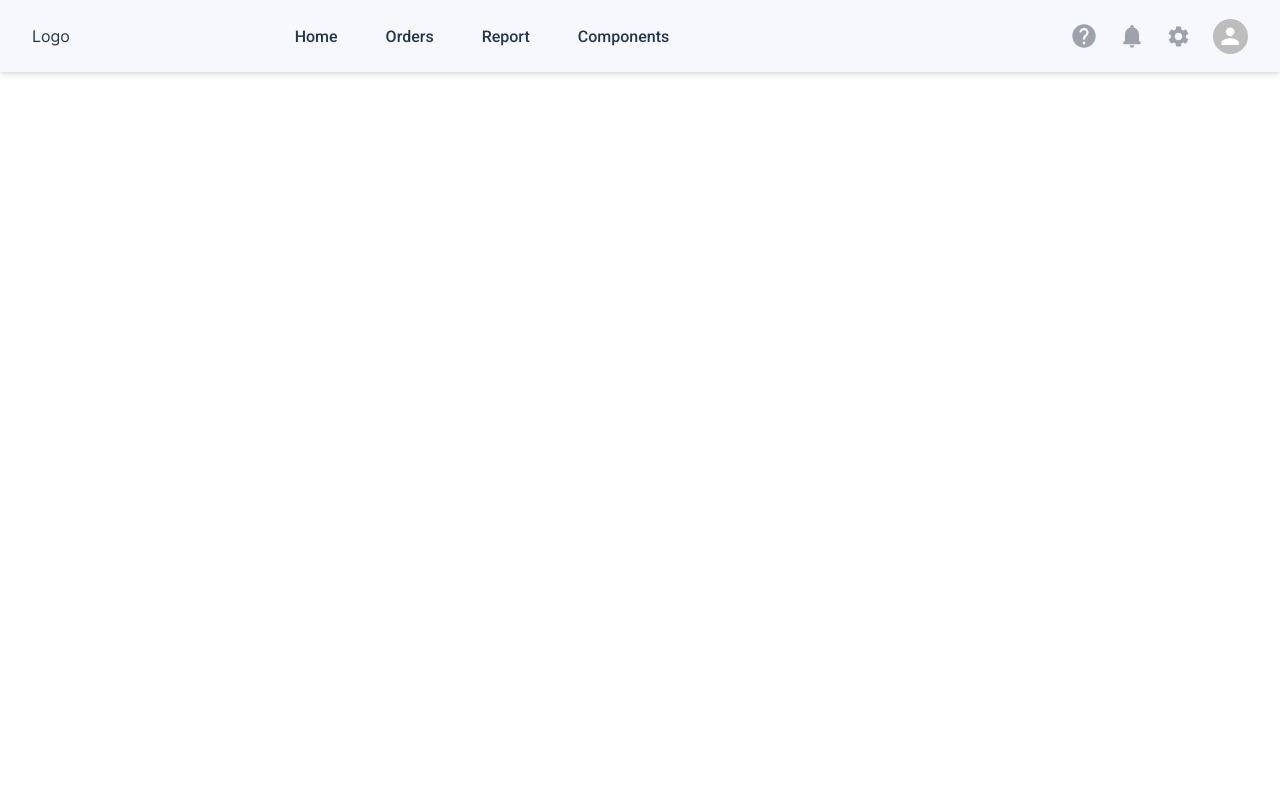
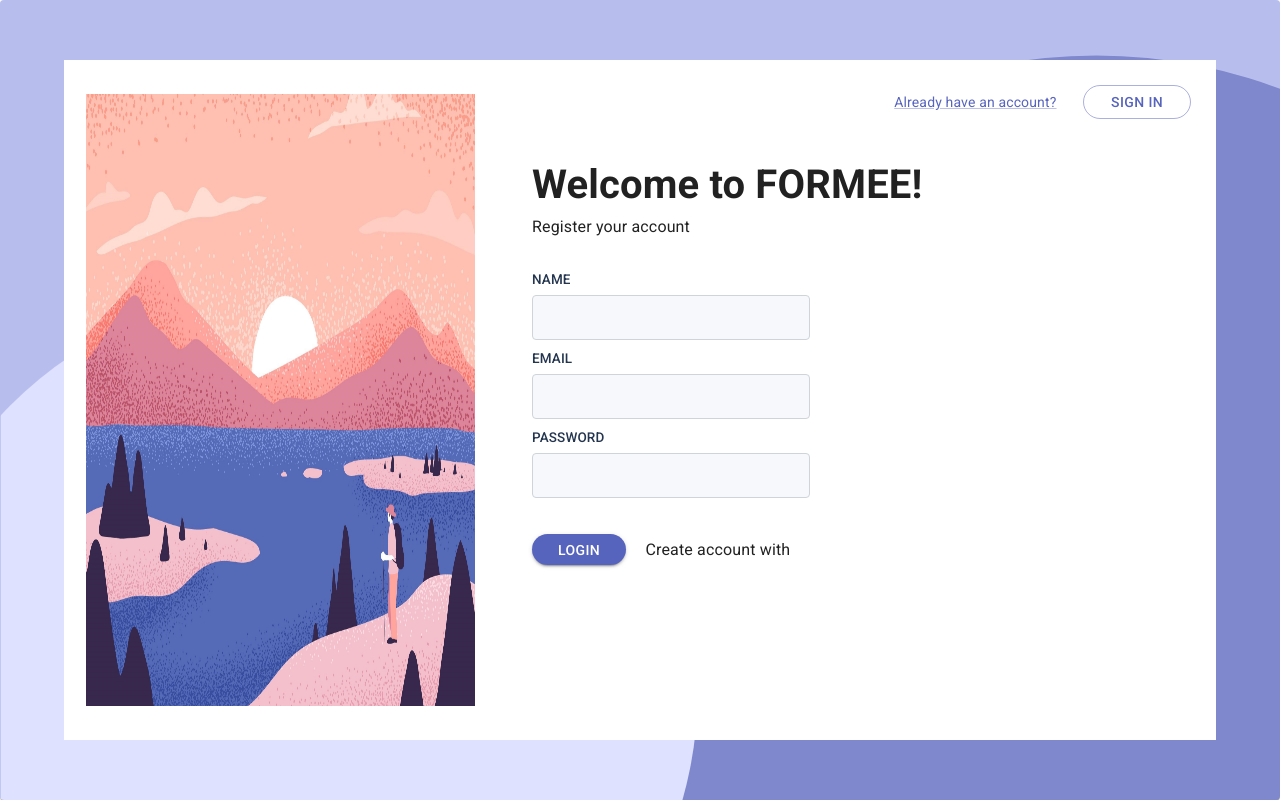
Before and after one commit to kihku/formee-frontend, a React (Create React App) app: page /login in a window 1280 px wide. Built offline with nearby package versions, Linux system fonts and the light colour scheme.

Commit message:
finish draft layout for login

```diff
--- a/src/App.tsx
+++ b/src/App.tsx
@@ -7,13 +7,13 @@ import "./App.css";
 
 function App() {
   return (
-    <Layout>
+    //<Layout>
       <Routes>
         <Route path="/components" element={<ComponentsPage />} />
         <Route path="/settings" element={<SettingsPage />} />
         <Route path="/login" element={<LoginPage />} />
       </Routes>
-    </Layout>
+    //</Layout>
   );
 }
 
--- a/src/components/CustomButton/index.tsx
+++ b/src/components/CustomButton/index.tsx
@@ -25,8 +25,8 @@ export const CustomButton = ({ text, link, color, startIcon, endIcon, type, hand
     //   backgroundColor: color ? (isType("outlined") ? COLORS.background : color) : COLORS.primary,
     //   color: "white",
     // },
-    paddingX: "20px",
-    paddingY: "10px",
+    paddingX: "4%",
+    paddingY: "0.5%",
     // backgroundColor: color ? (isType("outlined") ? COLORS.background : color) : COLORS.primary,
     borderRadius: isType("rounded") ? 10 : 2,
   };
--- a/src/pages/login/index.tsx
+++ b/src/pages/login/index.tsx
@@ -1,4 +1,17 @@
-import { CardMedia, Divider, Grid } from "@mui/material";
+import {
+  CardMedia,
+  Box,
+  Container,
+  Divider,
+  Grid,
+  Paper,
+  CssBaseline,
+  Typography,
+  Link,
+  IconButton,
+} from "@mui/material";
+import { CustomButton } from "components/CustomButton";
+import { CustomTextField } from "components/CustomTextField";
 
 function LoginPage() {
   return (
@@ -16,11 +29,118 @@ function LoginPage() {
     //       </Grid>
     //     </Grid>
     //   <Box/>
-    <CardMedia
+    <Paper
       //image="/images/loginBG.svg" // require image
-       image="/logo192.png" // require image
+      className="classes.pageMedia"
       title="Contemplative Reptile"
-    ></CardMedia>
+      //component={"img"}
+      sx={{
+        display: "flex",
+        justifyContent: "center",
+        alignItems: "center",
+        backgroundImage: "url(/images/loginBG.svg)",
+        backgroundSize: "cover",
+        backgroundRepeat: "no-repeat",
+        //backgroundImage:"/images/loginBG.svg",
+        width: "100vw",
+        height: "100vh",
+      }}
+    >
+      <Box
+        sx={{
+          width: "90%",
+          height: "85%",
+          backgroundColor: "white",
+        }}
+      >
+        <Grid container component="main" sx={{ height: "100%", width: "100%" }}>
+          <CssBaseline />
+          <Grid
+            item
+            xs={false}
+            sm={4}
+            md={4.5}
+            sx={{
+              backgroundImage: "url(/images/startImage.jpg)",
+              backgroundRepeat: "no-repeat",
+              //backgroundColor: t => (t.palette.mode === "light" ? t.palette.grey[50] : t.palette.grey[900]),
+              backgroundSize: "90% 90%",
+              backgroundPosition: "center",
+            }}
+          />
+          <Grid
+            item
+            md={7.5}
+            sx={{
+              alignItems: "center",
+            }}
+          >
+            <Box
+              sx={{
+                margin: "25px",
+                gap: "4%",
+                display: "flex",
+                flexDirection: "row",
+                justifyContent: "right",
+                height: "5%",
+                alignItems: "center",
+              }}
+            >
+              <Link href="#" variant="body2" sx={{}}>
+                {"Already have an account?"}
+              </Link>
+              <CustomButton text="SIGN IN" type="rounded-outlined" />
+            </Box>
+            <Box sx={{ margin: "5%" }}>
+              <Box fontWeight={700} fontSize={40}>
+                Welcome to FORMEE!
+              </Box>
+              <Box>Register your account</Box>
+              <Box
+                sx={{
+                  marginTop: "5%",
+                  gap: "10px",
+                  display: "flex",
+                  flexDirection: "column",
+                }}
+              >
+                <CustomTextField
+                  label="Name"
+                  handleOnChange={e => {
+                    // alert(e.target.value);
+                  }}
+                ></CustomTextField>
+                <CustomTextField
+                  label="Email"
+                  handleOnChange={e => {
+                    // alert(e.target.value);
+                  }}
+                ></CustomTextField>
+                <CustomTextField
+                  label="Password"
+                  handleOnChange={e => {
+                    // alert(e.target.value);
+                  }}
+                ></CustomTextField>
+              </Box>
+            </Box>
+            <Box
+              sx={{
+                gap: "3%",
+                display: "flex",
+                alignItems: "center",
+                flexDirection: "row",
+                margin: "5%",
+              }}
+            >
+              <CustomButton text="Login" type="rounded" />
+              Create account with
+              <IconButton></IconButton>
+            </Box>
+          </Grid>
+        </Grid>
+      </Box>
+    </Paper>
   );
 }
 export default LoginPage;
```
Also changed, not shown: public/images/startImage.jpg (added).
